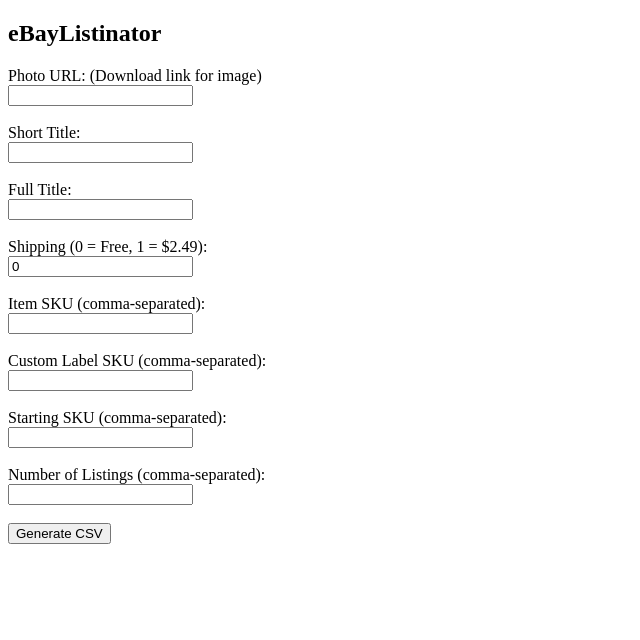
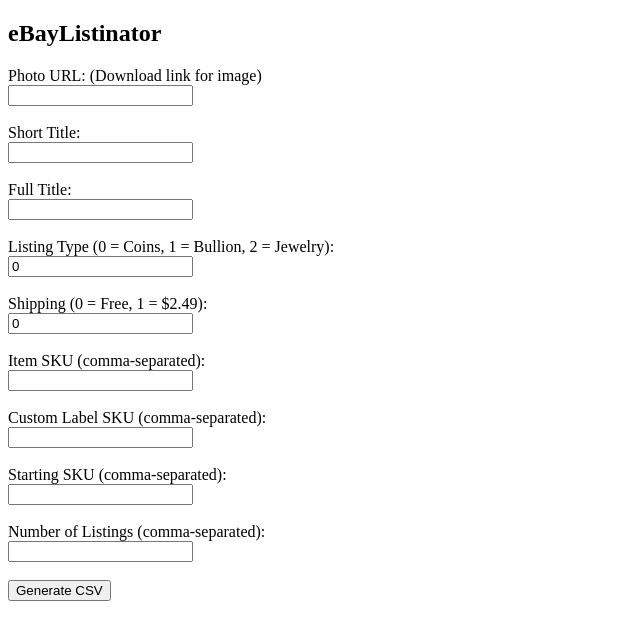
Before and after one commit to Vixcalibur/ebaylistinator, a Python web app: template templates/index.html in a window 1280 px wide. Shown: the top 640 px of the page, without its empty margins (0-640 px from the left). Run offline with Jinja, Linux system fonts and the light colour scheme; the template is opened without the code that fills it, so the values that code supplies are empty.

Commit message:
Update index.html: Readded Listing type selection, and added bullion and jewelry as options

```diff
--- a/templates/index.html
+++ b/templates/index.html
@@ -15,10 +15,8 @@
         <label>Full Title:</label><br>
         <input type="text" name="fullTitle"><br><br>
 
-        <!--
-        <label>Listing Type (0 = Coins):</label><br>
+        <label>Listing Type (0 = Coins, 1 = Bullion, 2 = Jewelry):</label><br>
         <input type="text" name="listingType" value="0"><br><br>
-        -->
 
         <label>Shipping (0 = Free, 1 = $2.49):</label><br>
         <input type="text" name="SHIPPING" value="0"><br><br>
```
